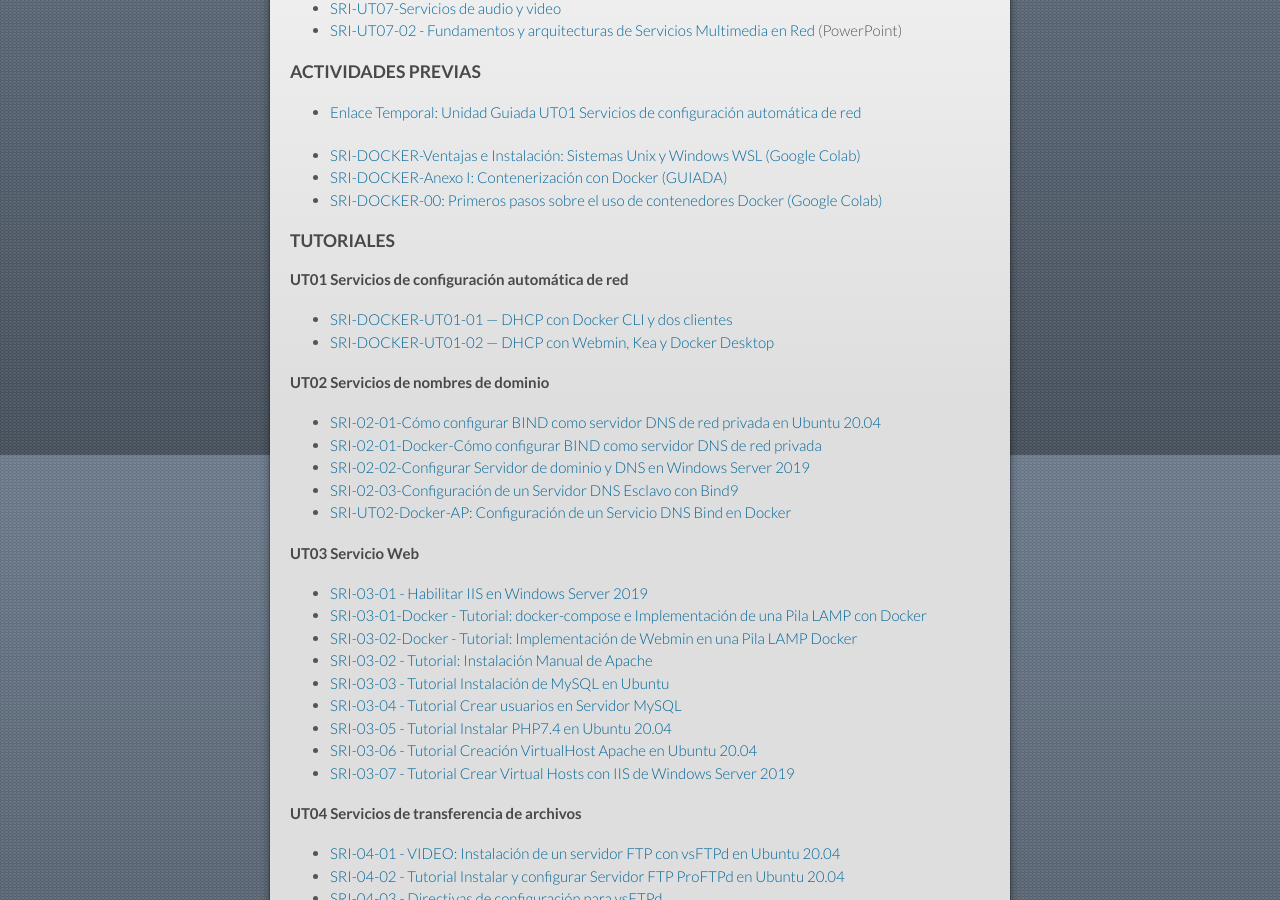
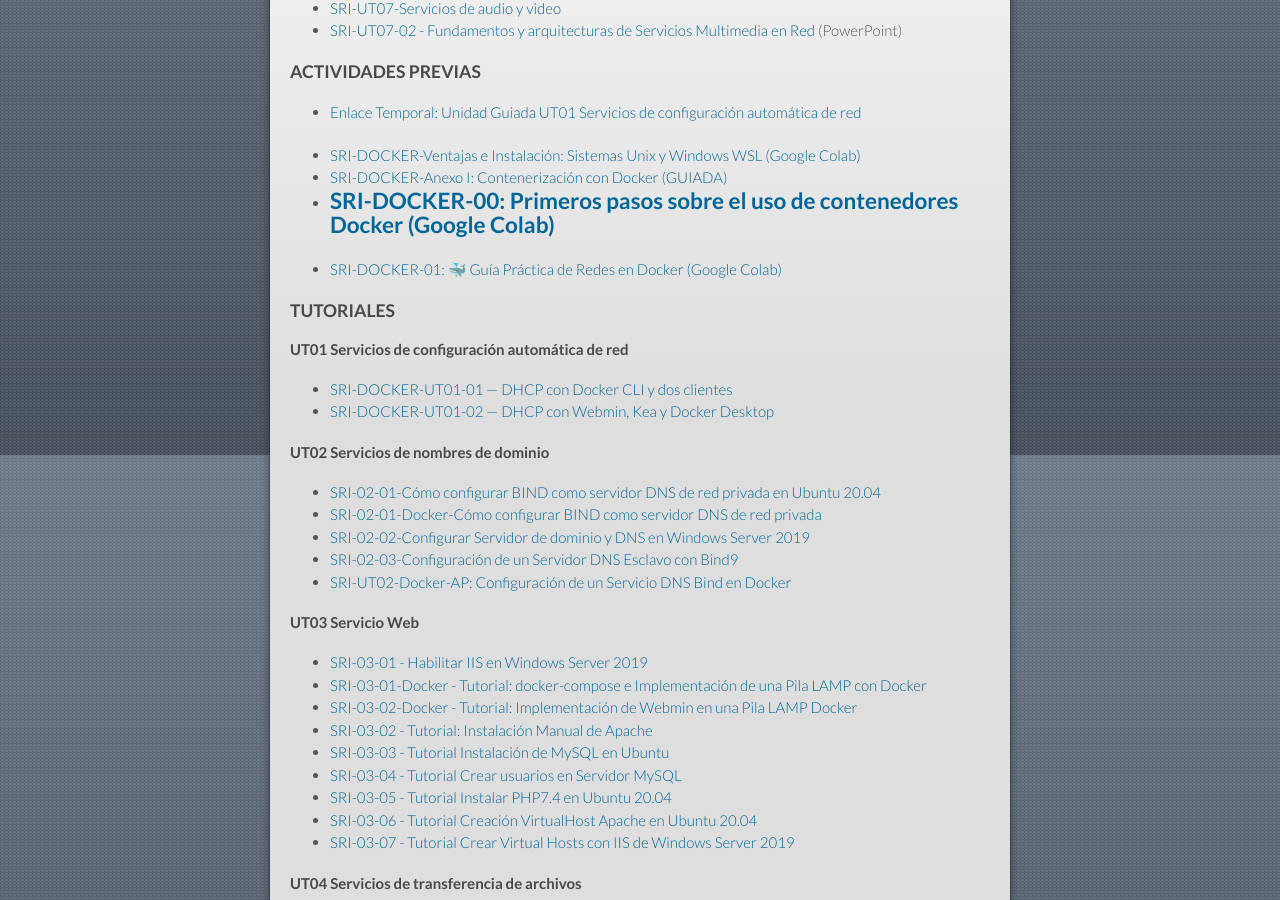
Before and after one commit to mrodara/mrodara.github.io, a Jekyll site: the page built from mods/sri.md, in a window 1280 px wide and 900 px high, scrolled down 445 px. Built offline with Jekyll 4.4.1, drawn with Linux system fonts in a browser that asks for light colours; our own code applies the rules of GitHub Pages for plain Markdown files.

Commit message:
feat: :art: Add new guide to manage docker networks
Add new guide to manage docker networks

```diff
--- a/mods/sri.md
+++ b/mods/sri.md
@@ -26,6 +26,8 @@ layout: default
 * [SRI-DOCKER-Ventajas e Instalación: Sistemas Unix y Windows WSL (Google Colab)](https://colab.research.google.com/drive/17HdLEz5saQaJdnzsYOVEgsdgZpiuggtx?usp=sharing)
 * [SRI-DOCKER-Anexo I: Contenerización con Docker (GUIADA)](../documentos/AnexoI_Contenerizacion_con_docker.zip)
 * [SRI-DOCKER-00: Primeros pasos sobre el uso de contenedores Docker (Google Colab)](https://drive.google.com/file/d/1kUd_p7882-nmc6ycdbbNtpnkICxBlCyd/view?usp=sharing)
+---
+* [SRI-DOCKER-01: 🐳 Guía Práctica de Redes en Docker (Google Colab)](https://colab.research.google.com/drive/1aMMsZnAa37-aUzgO1i92bzw488hAVucm?usp=sharing)
 
 
 ### TUTORIALES
```
